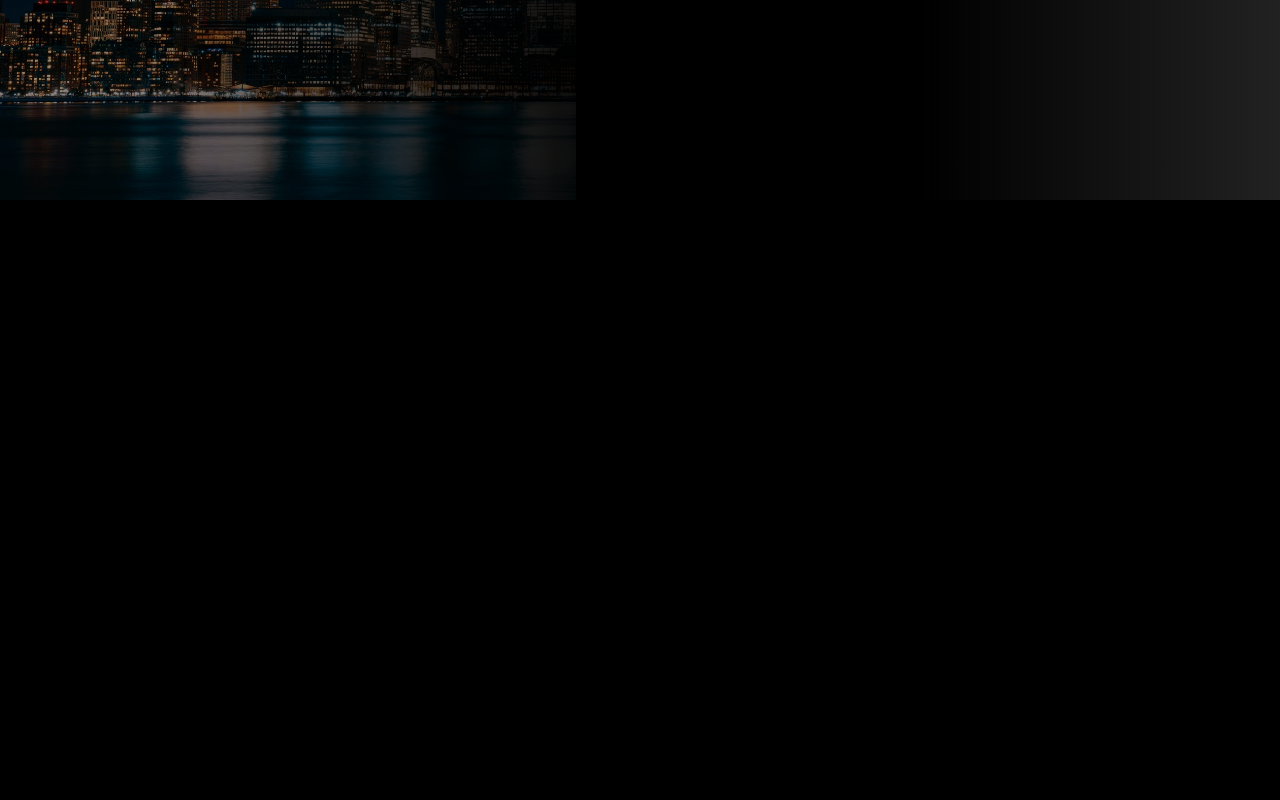
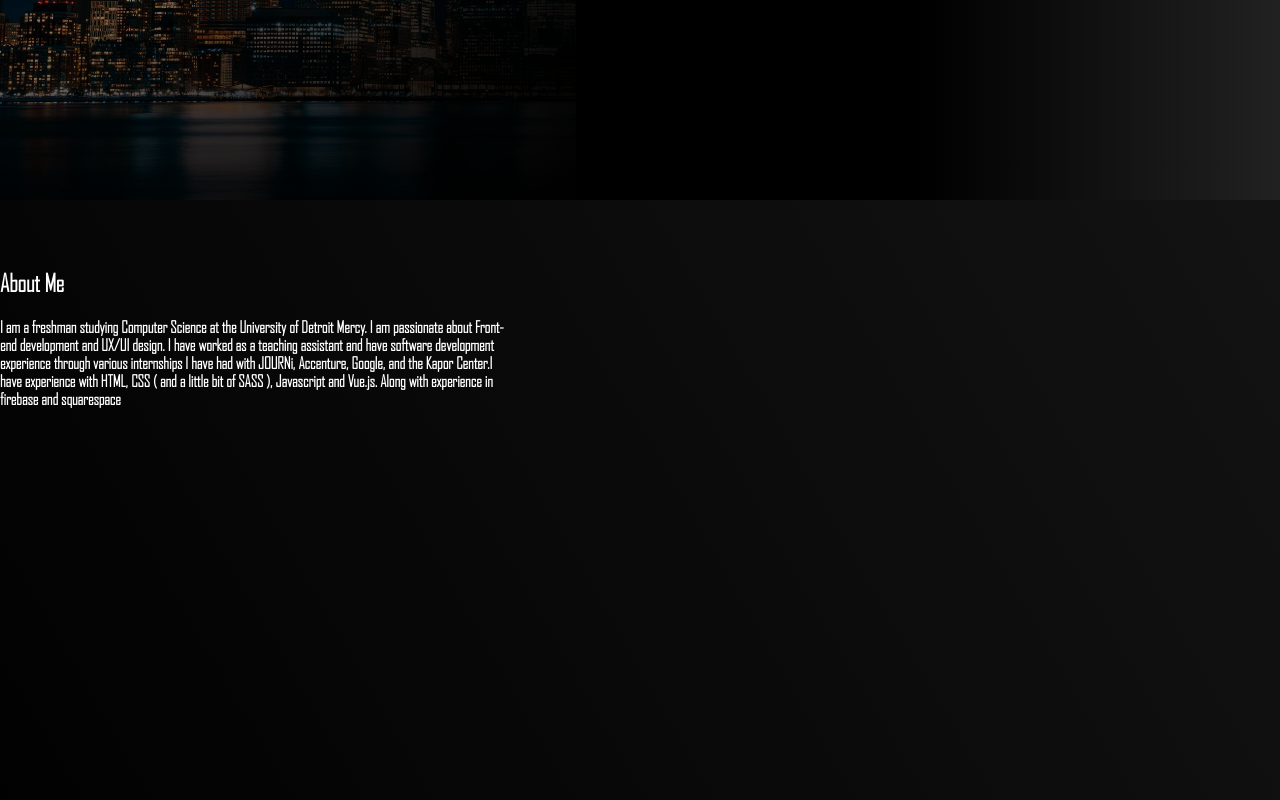
Before and after one commit to Ara-O/Portfolio-Website, a Vue app: page / in a window 1280 px wide. Shown: the part 600-1400 px from the top of the page. Before the commit the page ends 800 px from the top, so only its background shows below. Built offline with nearby package versions, Linux system fonts and the light colour scheme.

Commit message:
Working on contact me button animation!

```diff
--- a/src/components/home.vue
+++ b/src/components/home.vue
@@ -1,5 +1,5 @@
 <template>
-  <div>
+  <div style="display: block">
     <div class="blend">
       <img src="../assets/background.jpg" class="bg-img" />
     </div>
@@ -19,20 +19,31 @@
             textcolor="white"
             btntext="My Works"
           ></mainbtn>
-          <mainbtn
-            bgcolor="white"
-            textcolor="black"
-            btntext="Contact Me"
-          ></mainbtn>
+          <button class="mainbtn-1">Contact Me</button>
         </div>
       </div>
     </div>
     <div class="threedots">
-      <div class="indicator indicator one"></div>
-      <div class="indicator two"></div>
-      <div class="indicator three"></div>
+      <div tabindex="6" class="indicator indicator one"></div>
+      <div tabindex="7" class="indicator two"></div>
+      <div tabindex="8" class="indicator three"></div>
     </div>
   </div>
+  <section class="aboutme">
+    <div class="aboutme--left">
+      <h2>About Me</h2>
+      <h4>
+        I am a freshman studying Computer Science at the University of Detroit
+        Mercy. I am passionate about Front-end development and UX/UI design. I
+        have worked as a teaching assistant and have software development
+        experience through various internships I have had with JOURNi,
+        Accenture, Google, and the Kapor Center.I have experience with HTML, CSS
+        ( and a little bit of SASS ), Javascript and Vue.js. Along with
+        experience in firebase and squarespace
+      </h4>
+    </div>
+    <div></div>
+  </section>
 </template>
 
 <script>
@@ -42,8 +53,61 @@ export default {
   components: {
     mainbtn,
   },
+  data() {
+    return {};
+  },
+
+  mounted() {
+    const aboutmesect = document.querySelector(".aboutme");
+    let options = {
+      threshold: 0.5,
+    };
+
+    let observer = new IntersectionObserver(function (e) {
+      if (e[0].isIntersecting) {
+        document.querySelector(".mainbtn-1").classList.add("minimized");
+      }
+      if (!e[0].isIntersecting) {
+        document.querySelector(".mainbtn-1").classList.remove("minimized");
+      }
+    }, options);
+    observer.observe(aboutmesect);
+  },
 };
 </script>
 
 <!-- Add "scoped" attribute to limit CSS to this component only -->
 <style src="../styles/home.scss" lang="scss"></style>
+
+<style scoped>
+.mainbtn-1 {
+  cursor: pointer;
+
+  height: 46px;
+  font-size: 17px;
+  border: none;
+  font-family: "Agency FB";
+  position: sticky;
+  top: 87px;
+  left: 998px;
+  z-index: 900;
+  padding: 0px 25px;
+  background: white;
+  color: black;
+  display: flex;
+  justify-content: center;
+  align-items: center;
+  align-self: auto;
+  flex: 0 auto;
+  transition: all 1s ease;
+  text-align: center;
+}
+
+.minimized {
+  transform: translate3d(26vw, 80vh, 0px) scale3d(0.85, 0.85, 1) rotateX(0deg)
+    rotateY(0deg) rotateZ(0deg) skew(0deg, 0deg);
+  transform-style: preserve-3d;
+  position: fixed;
+  bottom: 0;
+}
+</style>
--- a/src/components/navbar.vue
+++ b/src/components/navbar.vue
@@ -3,15 +3,15 @@
     <ul class="navbar">
       <span>
         <div class="red"></div>
-        <li>About Me</li>
+        <li tabindex="1">About Me</li>
       </span>
       <span>
         <div class="red"></div>
-        <li>Skills</li>
+        <li tabindex="2">Skills</li>
       </span>
       <span>
         <div class="red"></div>
-        <li>Contact Me</li>
+        <li tabindex="3">Contact Me</li>
       </span>
     </ul>
   </nav>
--- a/src/helpers/button.vue
+++ b/src/helpers/button.vue
@@ -20,5 +20,6 @@ export default {
   font-family: "Agency FB";
   padding: 0px 25px;
   cursor: pointer;
+  transition: all 1s ease-in-out;
 }
 </style>
--- a/src/styles/home.scss
+++ b/src/styles/home.scss
@@ -9,6 +9,10 @@
 
 * {
   font-family: "Agency FBL";
+}
+
+body::-webkit-scrollbar {
+  display: none;
 }
 
 body {
@@ -37,7 +41,8 @@ img.bg-img {
   height: 100vh;
   width: 50%;
   position: absolute;
-  background: linear-gradient(90deg, #00000036 19%, #000000e6 87%);
+  background: linear-gradient(90deg, #00000036 19%, #000000e6 87%),
+    linear-gradient(349deg, black, transparent 34%);
 }
 
 .name {
@@ -51,7 +56,7 @@ img.bg-img {
 
 .arrange {
   margin-left: 186px;
-  margin-top: 227px;
+  margin-top: 215px;
   color: white;
   display: inline-block;
 }
@@ -81,7 +86,6 @@ h5.my--desc {
 }
 
 .threedots {
-  position: absolute;
   right: 30px;
   height: 100vh;
   flex-direction: column;
@@ -89,6 +93,7 @@ h5.my--desc {
   display: flex;
   align-items: center;
   row-gap: 10px;
+  position: fixed;
 }
 
 .indicator {
@@ -111,3 +116,15 @@ h5.my--desc {
   height: 8px;
   background: #da0000;
 }
+
+// -- ABOUT ME  --
+
+.aboutme {
+  display: grid;
+  grid-template-columns: 40% 10% 50%;
+  color: white;
+  padding-top: 50px;
+  width: 100%;
+  height: 100vh;
+  background: linear-gradient(60deg, black, #3a3a3a 307%);
+}
```
Also changed, not shown: src/assets/icons8-phone-90.png (added), src/assets/phone.png (added).
